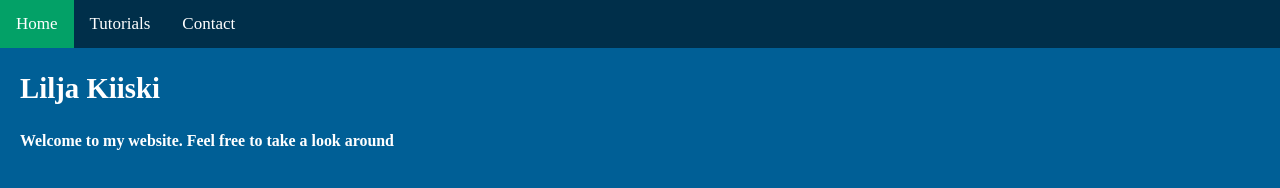
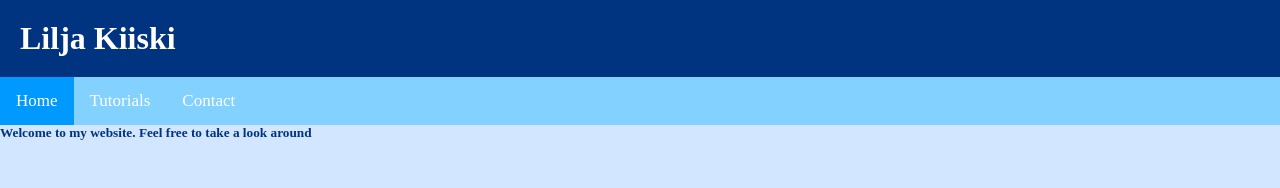
Before and after one commit to liljakiiski/liljakiiski.github.io, a plain HTML site: page index.html in a window 1280 px wide. Drawn offline with Linux system fonts and the light colour scheme.

Commit message:
Nice colors

```diff
--- a/assets/style.css
+++ b/assets/style.css
@@ -1,30 +1,32 @@
-body {
+html, body, div, h1, h2, h3, h4, h5, h6, p, a, img, ul, li {
 	margin: 0;
-	background: rgb(0, 95, 150);
+	padding: 0;
+	border: 0;
+	font-family: Ubuntu;
 }
 
-.main  {
-	font-size: larger;
-	margin-left: 20px;
-	color: rgb(255, 255, 255);
+body {
+	background: rgb(210, 230, 255);
 }
 
-.main p {
-	width: 50%;
+/* MAIN */
+.main {
+	color: rgb(0, 51, 128)
 }
 
-.main a {
-	color: rgb(179, 222, 255);
+/* HEADER */
+.header {
+	background:rgb(0, 51, 128)
 }
 
-.main img {
-	height: 37vh;
+.header h1 {
+	color: rgb(255, 255, 255);
+	padding: 20px;
 }
 
 /* NAVBAR */
-
 .navbar {
-	background: rgb(0, 47, 74);
+	background: rgb(130, 209, 255);
 	overflow: hidden;
 }
 
@@ -38,11 +40,11 @@ body {
 }
 
 .navbar a:hover {
-  	background-color: #ddd;
-  	color: rgb(0, 47, 74);
+  	background-color: rgb(180, 244, 255);
+	color:rgb(0, 51, 128)
 }
 
 .navbar a.active {
-  	background-color: rgb(3, 161, 103);
+  	background-color: rgb(0, 153, 255);
   	color: white;
 }
--- a/index.html
+++ b/index.html
@@ -8,6 +8,10 @@
 	</head>
 
 	<body>
+		<div class="header">
+			<h1>Lilja Kiiski</h1>
+		</div>
+
 		<div class="navbar">
             <a class="active" href="index.html">Home</a>
 			<a href="tutorials.html">Tutorials</a>
@@ -15,10 +19,7 @@
 		</div>
 
 		<div class="main">
-            <h2>Lilja Kiiski</h2>
-
             <h5>Welcome to my website. Feel free to take a look around</h5>
-
 		</div>
 	</body>
 </html>
```
Also changed, not shown: tutorials.html (added).
